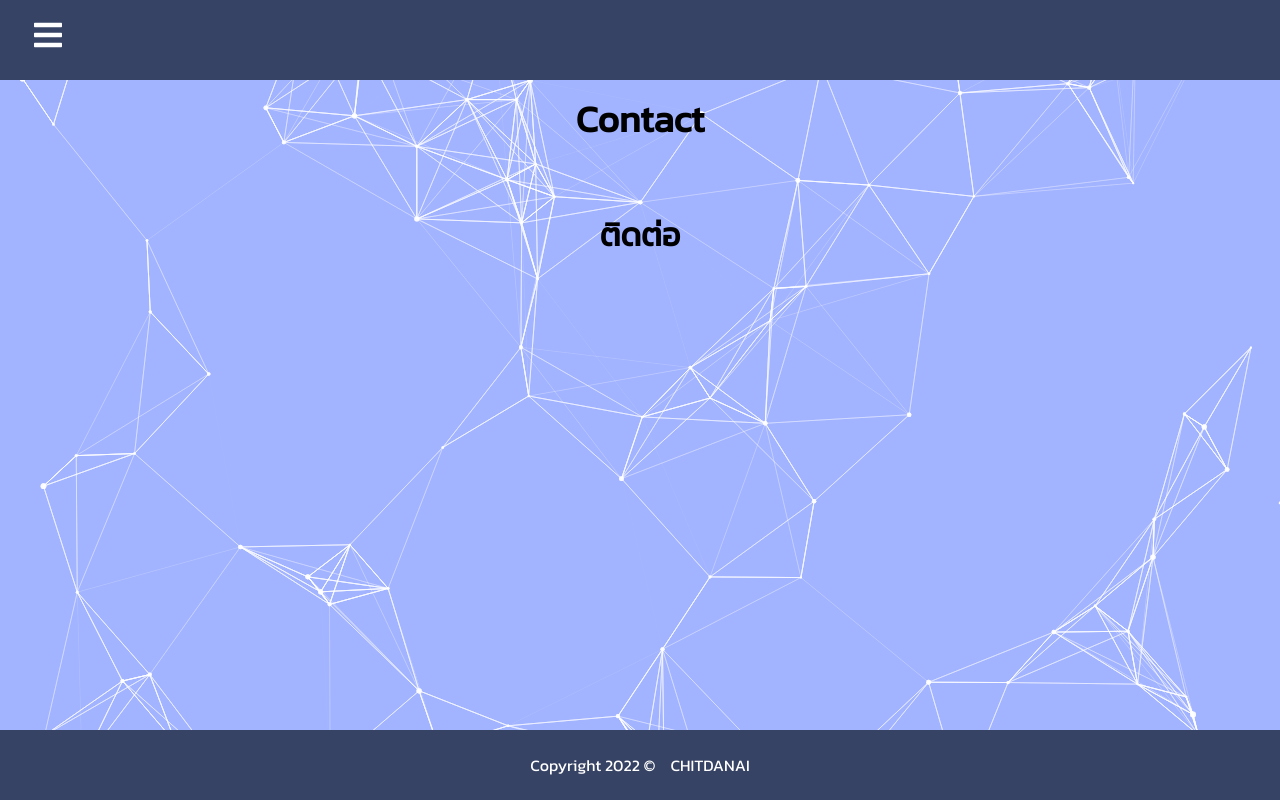
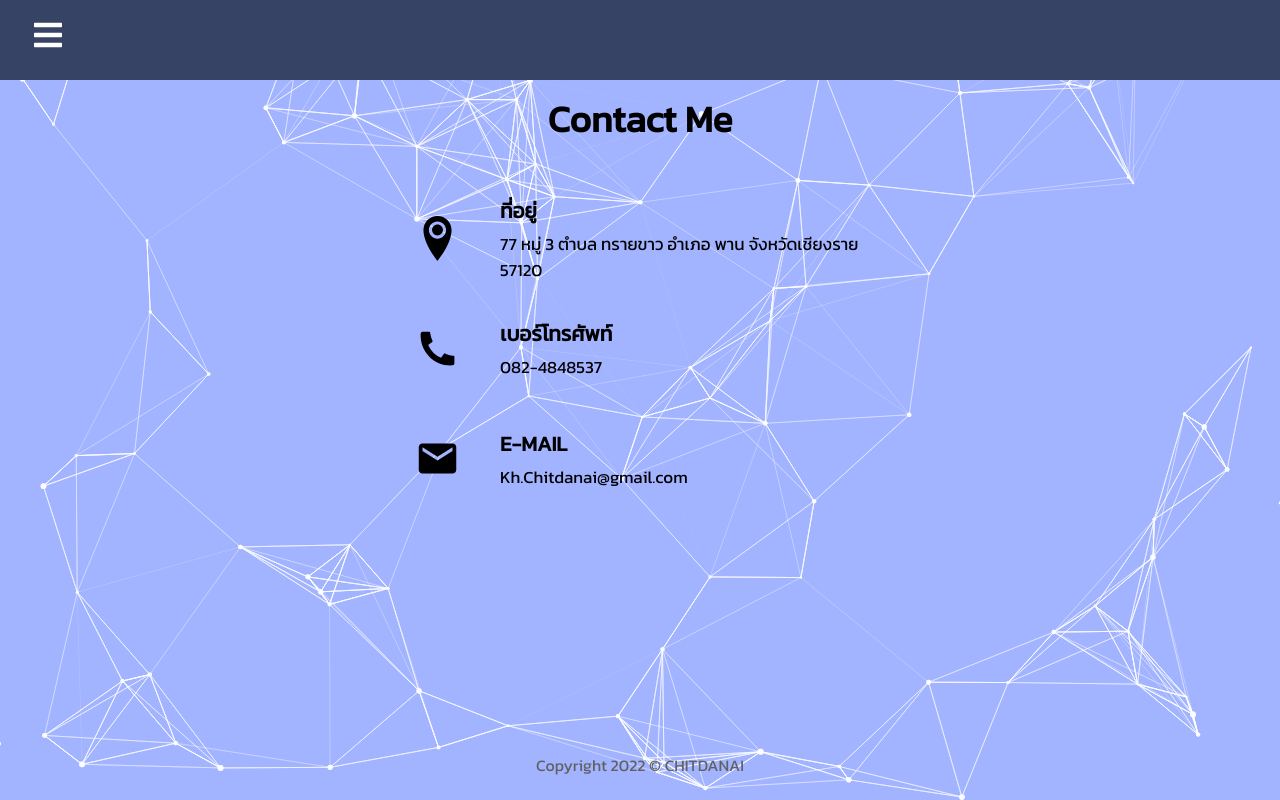
Before and after one commit to littleeye0011/React-Resume, a React (Create React App) app in the folder react-resume/: page /Contact in a window 1280 px wide. Built offline with nearby package versions, Linux system fonts and the light colour scheme.

Commit message:
last commit

```diff
--- a/react-resume/public/index.html
+++ b/react-resume/public/index.html
@@ -28,7 +28,7 @@
       work correctly both with client-side routing and a non-root public URL.
       Learn how to configure a non-root public URL by running `npm run build`.
     -->
-    <title>React App</title>
+    <title>My Resume</title>
   </head>
   <body>
     <noscript>You need to enable JavaScript to run this app.</noscript>
--- a/react-resume/src/App.css
+++ b/react-resume/src/App.css
@@ -2,6 +2,9 @@
 
 * {
   font-family: "Kanit", sans-serif;
+}
+body {
+  min-width: 1100px;
 }
 
 .nav-menu {
@@ -108,16 +111,3 @@ span {
 .main-container h1 {
   margin-top: 0;
 }
-
-.footer {
-  position: fixed;
-  bottom: 0;
-  display: flex;
-  justify-content: center;
-  align-items: center;
-  margin-top: 3rem;
-  height: 70px;
-  width: 100%;
-  background-color: #374364;
-  color: white;
-}
--- a/react-resume/src/App.js
+++ b/react-resume/src/App.js
@@ -4,7 +4,6 @@ import { BrowserRouter as Router, Routes, Route } from "react-router-dom";
 import Resume from "./components/page/Resume";
 import Contact from "./components/page/Contact";
 import Portfolio from "./components/page/Portfolio";
-import Footer from "./components/Footer";
 
 function App() {
   return (
@@ -16,7 +15,6 @@ function App() {
           <Route path="/Contact" element={<Contact />} />
           <Route path="/Portfolio" element={<Portfolio />} />
         </Routes>
-        <Footer />
       </Router>
     </div>
   );
--- a/react-resume/src/components/Footer.js
+++ b/react-resume/src/components/Footer.js
@@ -1,8 +1,7 @@
 const Footer = () => {
   return (
-    <div className="footer">
-      <div>Copyright 2022 © </div>
-      <span>CHITDANAI</span>
+    <div>
+      <div>Copyright 2022 © CHITDANAI</div>
     </div>
   );
 };
--- /dev/null
+++ b/react-resume/src/components/page/Contact.css
@@ -0,0 +1,42 @@
+.contact-container {
+  display: flex;
+  margin: 2rem auto;
+  flex-direction: column;
+  width: 450px;
+}
+
+.contact-card {
+  display: flex;
+  height: 110px;
+}
+
+.icon {
+  display: flex;
+  align-items: center;
+}
+
+.icon svg {
+  color: black;
+  width: 45px;
+  height: 45px;
+}
+
+.main-list {
+  display: flex;
+  align-items: center;
+}
+
+.list {
+  display: flex;
+  flex-direction: column;
+}
+
+.frist-list {
+  font-weight: bold;
+  font-size: 1.3rem;
+  margin-bottom: 5px;
+}
+
+.list li {
+  list-style: none;
+}
--- a/react-resume/src/components/page/Contact.js
+++ b/react-resume/src/components/page/Contact.js
@@ -1,4 +1,9 @@
+import Footer from "../Footer";
 import ParticleBackground from "./Background/ParticleBackground";
+import { ImLocation2 } from "react-icons/im";
+import { RiPhoneFill } from "react-icons/ri";
+import { MdMail } from "react-icons/md";
+import "./Contact.css";
 
 const Contact = () => {
   return (
@@ -6,9 +11,44 @@ const Contact = () => {
       <div className="particles-js">
         <ParticleBackground />
       </div>
-      <h3 className="page-title">Contact</h3>
-      <div className="main-container">
-        <h1>ติดต่อ</h1>
+      <h3 className="page-title">Contact Me</h3>
+      <div className="contact-container">
+        <div className="contact-card">
+          <div className="icon">
+            <ImLocation2 />
+          </div>
+          <div className="main-list">
+            <ul className="list">
+              <li className="frist-list">ที่อยู่</li>
+              <li>77 หมู่ 3 ตำบล ทรายขาว อำเภอ พาน จังหวัดเชียงราย 57120</li>
+            </ul>
+          </div>
+        </div>
+        <div className="contact-card">
+          <div className="icon">
+            <RiPhoneFill />
+          </div>
+          <div className="main-list">
+            <ul className="list">
+              <li className="frist-list">เบอร์โทรศัพท์</li>
+              <li>082-4848537</li>
+            </ul>
+          </div>
+        </div>
+        <div className="contact-card">
+          <div className="icon">
+            <MdMail />
+          </div>
+          <div className="main-list">
+            <ul className="list">
+              <li className="frist-list">E-MAIL</li>
+              <li>Kh.Chitdanai@gmail.com</li>
+            </ul>
+          </div>
+        </div>
+      </div>
+      <div className="footer-port-contact">
+        <Footer />
       </div>
     </div>
   );
--- a/react-resume/src/components/page/Portfolio.css
+++ b/react-resume/src/components/page/Portfolio.css
@@ -32,7 +32,7 @@
   font-weight: bold;
 }
 
-small {
+.url {
   font-size: 18px;
   color: #a0a0a0;
 }
@@ -63,3 +63,15 @@ small {
 .card {
   text-decoration: none;
 }
+
+.footer-port-contact {
+  position: fixed;
+  bottom: 0;
+  display: flex;
+  justify-content: center;
+  align-items: center;
+  margin-top: 3rem;
+  height: 70px;
+  width: 100%;
+  color: rgb(97, 97, 97);
+}
--- a/react-resume/src/components/page/Portfolio.jsx
+++ b/react-resume/src/components/page/Portfolio.jsx
@@ -2,6 +2,7 @@ import { useState, useEffect } from "react";
 import axios from "axios";
 
 import ParticleBackground from "./Background/ParticleBackground";
+import Footer from "../Footer";
 import "./Portfolio.css";
 
 const Project = () => {
@@ -31,10 +32,13 @@ const Project = () => {
           >
             <div className="card-title">{val.name}</div>
             <img src={val.image} alt={val.name} />
-            <small>{val.url}</small>
+            <small className="url">{val.url}</small>
             <div className="light-bar"></div>
           </a>
         ))}
+      </div>
+      <div className="footer-port-contact">
+        <Footer />
       </div>
     </div>
   );
--- a/react-resume/src/components/page/Resume.css
+++ b/react-resume/src/components/page/Resume.css
@@ -39,6 +39,7 @@
 .main-container {
   margin: 4rem 5.5rem;
   display: flex;
+  /* flex-wrap: wrap; */
   justify-content: space-around;
   text-align: left;
 }
@@ -91,3 +92,14 @@ li {
   flex-direction: row;
   justify-content: center;
 }
+
+.footer-resume {
+  bottom: 0;
+  display: flex;
+  justify-content: center;
+  align-items: center;
+  margin: 2rem auto;
+  height: 70px;
+  width: 100%;
+  color: rgb(97, 97, 97);
+}
--- a/react-resume/src/components/page/Resume.js
+++ b/react-resume/src/components/page/Resume.js
@@ -3,6 +3,7 @@ import Switch from "react-switch";
 import ResumeTH from "./ResumeLanguage/ResumeTH";
 import ResumeEN from "./ResumeLanguage/ResumeEN";
 import "./Resume.css";
+import Footer from "../Footer";
 import { useState } from "react";
 
 const Resume = () => {
@@ -43,6 +44,9 @@ const Resume = () => {
       </div>
 
       <div className="resume-container">{showLanguage}</div>
+      <div className="footer-resume">
+        <Footer />
+      </div>
     </div>
   );
 };
--- a/react-resume/src/components/page/ResumeLanguage/ResumeEN.js
+++ b/react-resume/src/components/page/ResumeLanguage/ResumeEN.js
@@ -7,6 +7,10 @@ const ResumeEN = () => {
       </div>
       <div className="main-container">
         <div className="education">
+          <div className="title">DATE OF BIRTH</div>
+          <ul>
+            <li>20 August 1995</li>
+          </ul>
           <div className="title">EDUCATION</div>
           <ul>
             <li className="h1">Chiang Rai Technical College</li>
@@ -22,6 +26,10 @@ const ResumeEN = () => {
               <li>Bachelor of Engineering | 25 February 2018</li>
               <li>Electrical Engineering | 2.93</li>
             </ul>
+          </ul>
+          <div className="title">INTEREST AND ACTIVITIES</div>
+          <ul>
+            <li>Jogging, Play Games , Play Guitar , Coding , Read a book</li>
           </ul>
         </div>
         <div className="EXP">
--- a/react-resume/src/components/page/ResumeLanguage/ResumeTH.js
+++ b/react-resume/src/components/page/ResumeLanguage/ResumeTH.js
@@ -7,6 +7,10 @@ const ResumeTH = () => {
       </div>
       <div className="main-container">
         <div className="education">
+          <div className="title">วัน / เดือน / ปี เกิด</div>
+          <ul>
+            <li>20 สิงหาคม 2538</li>
+          </ul>
           <div className="title">การศึกษา</div>
           <ul>
             <li className="h1">วิทยาลัยเทคนิคเชียงราย</li>
@@ -20,6 +24,10 @@ const ResumeTH = () => {
               <li>ปริญญาตรี ประวิศวกรรมศาสตรบัณฑิต | 25 กุมภาพันธ์ 2561</li>
               <li>วิศวกรรมไฟฟ้า | 2.93</li>
             </ul>
+          </ul>
+          <div className="title">ความสนใจ งานอดิเรก</div>
+          <ul>
+            <li>วิ่ง, เล่นเกม , เล่นกีต้าร์ , เขียนโค้ด , อ่านหนังสือ</li>
           </ul>
         </div>
         <div className="EXP">
@@ -66,7 +74,7 @@ const ResumeTH = () => {
         </div>
       </div>
       <div className="skill">
-        <div className="title-skill">ทักษะ</div>
+        <div className="title-skill">ความสามารถ</div>
 
         <div className="logo">
           <div>
```
